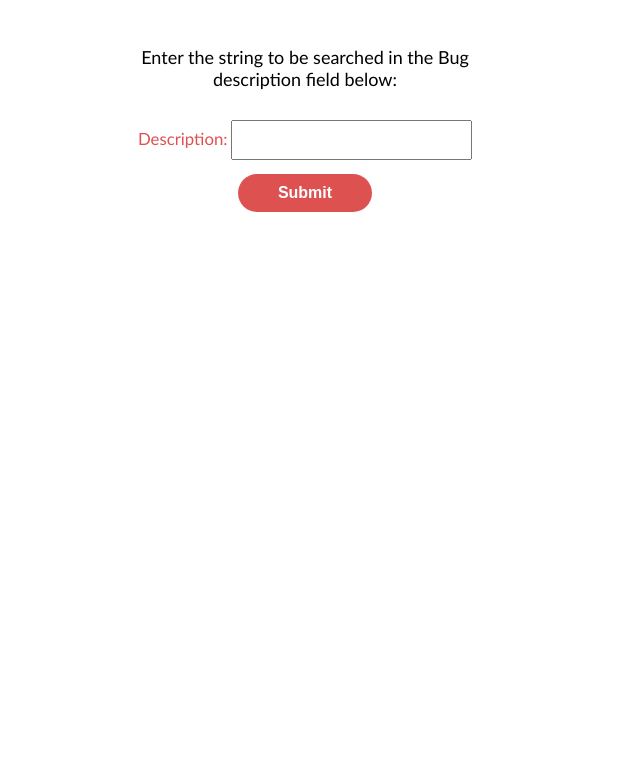
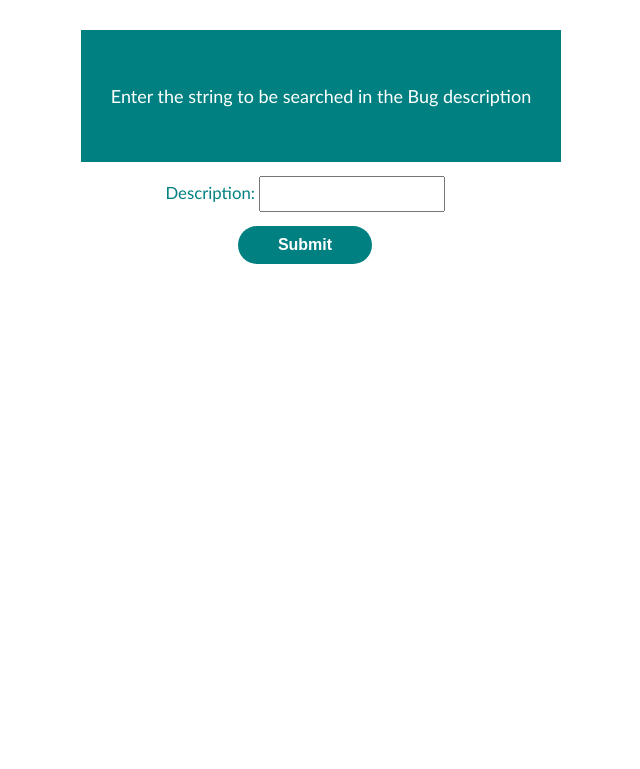
Before and after one commit to Niharika29/bugtracker, a Django app: page /bugform/search in a window 1280 px wide. Shown: the top 769 px of the page, without its empty margins (335-975 px from the left). Run offline with Django 3.2, Linux system fonts and the light colour scheme.

Commit message:
More styling, yeah

```diff
--- a/bugtracker/bugform/forms.py
+++ b/bugtracker/bugform/forms.py
@@ -13,6 +13,7 @@ class BugForm(ModelForm):
 		model = BugModel
 		fields = ['email', 'desc', 'date', 'loadtime', 'city', 'country', 'timezone', 'ip', 'netspeed', 'os', 'browser', 'bugstatus','bugpriority', 'video_format', 'video_quality', 'stream_title']
 		widgets = {
+			'email': forms.TextInput(attrs={'placeholder':'Your email address'}),
 			'browser':forms.HiddenInput(),
 			'os':forms.HiddenInput(),
 			'city':forms.HiddenInput(),
@@ -23,7 +24,7 @@ class BugForm(ModelForm):
 			'timezone':forms.HiddenInput(),
 			'ip':forms.HiddenInput(),
 			'netspeed':forms.HiddenInput(),
-			'desc':forms.Textarea,
+			'desc':forms.Textarea and forms.Textarea(attrs={'placeholder':'A summary of the bug and steps to reproduce'}),
 			'bugpriority':forms.RadioSelect(),
 			'video_format':forms.HiddenInput(),
 			'video_quality':forms.HiddenInput(),
--- a/bugtracker/static/css/bugtracker.css
+++ b/bugtracker/static/css/bugtracker.css
@@ -6,6 +6,6 @@ body {
 }
 
 label {
-	color: #de5151;
+	color: #008080;
 	font-size: 1.2em;
 }
--- a/bugtracker/static/css/form.css
+++ b/bugtracker/static/css/form.css
@@ -1,6 +1,13 @@
-input[type=text] {
+body {
+	margin: 0;
+}
+
+input[type=text], #id_desc {
     padding: 8px;
-    font-size: 1.2em;
+}
+
+#id_desc {
+	font-family: "Calibri", sans-serif;
 }
 
 #container {
@@ -10,6 +17,12 @@ input[type=text] {
 }
 
 #header {
+	width: 100%;
+	height: 100px;
+	vertical-align: middle;
+	line-height: 100px;
+	background-color: #008080;
+	color: white;
 	font-size: 18px;
 	padding: 16px;
 }
@@ -17,12 +30,12 @@ input[type=text] {
 input[type=submit] {
 	padding: 10px 40px;
 	color:white;
-	background:#de5151;
+	background:#008080;
 	font-size: 16px;
 	outline: none;
 	border-style: none;
 	border-radius: 20px;
-	font-weight: 600;
+	font-weight: 700;
 	-webkit-transition: 0.5s;
 	-moz-transition: 0.5s;
 	-o-transition: 0.5s;
@@ -30,8 +43,8 @@ input[type=submit] {
 }
 
 input[type=submit]:hover {
-	border: 2px solid #de5151;
-	color: #de5151;
+	border: 2px solid #008080;
+	color: #008080;
 	background: white;
 	cursor: pointer;
 }
--- a/bugtracker/templates/data.html
+++ b/bugtracker/templates/data.html
@@ -3,8 +3,8 @@
 	<head><title>Bug Report Form</title></head>
 	<script src="http://code.jquery.com/jquery-latest.min.js" type="text/javascript"></script>
 	<body>
+		<div id="header"><center>Hi there! We need your help to resolve this bug.</center></div>
 		<div id="container">
-		<div id="header"><center>Hello! Please fill in your email and bug desciption in the fields below!</center></div>
 		<form id="bug-form" action = "" method = "POST">
 		{% csrf_token %}
 		<table id='bugreptable'>
```
